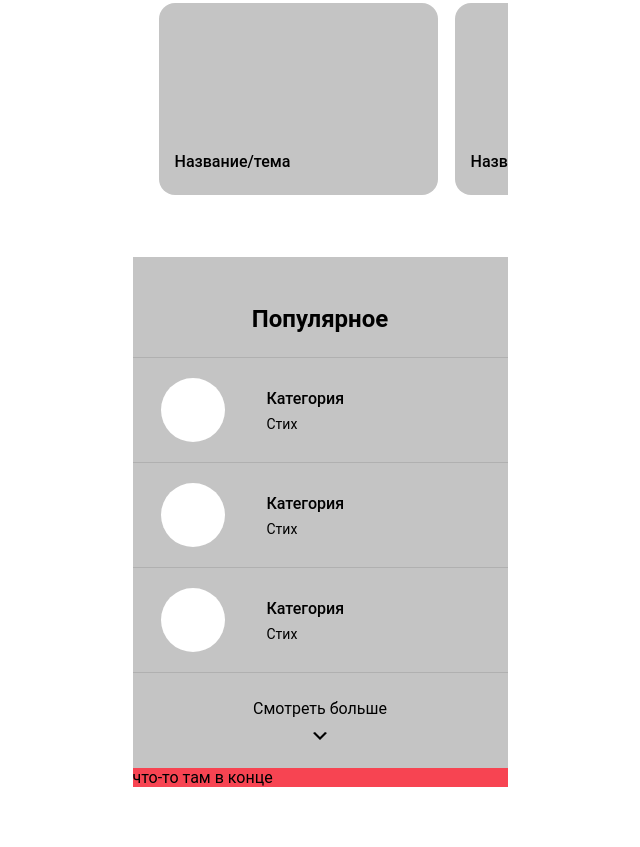
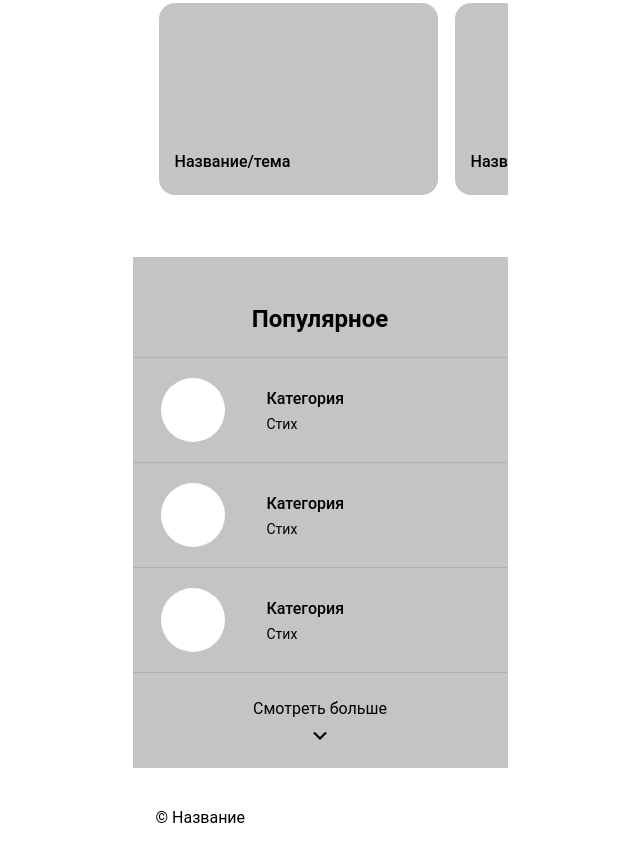
Before and after one commit to lenapronina/civil-poetry, a website built with webpack: page src/index.html in a window 1280 px wide. Shown: the part 1313-2160 px from the top of the page, without its empty margins (320-960 px from the left). Before the commit the page ends 2100 px from the top, so only its background shows below. Built offline with nearby package versions, Linux system fonts and the light colour scheme.

Commit message:
feat: сверстать футер

```diff
--- /dev/null
+++ b/src/blocks/footer/__copyright/footer__copyright.css
@@ -0,0 +1,9 @@
+.footer__copyright {
+  font-style: normal;
+  font-weight: normal;
+  font-size: 16px;
+  line-height: 19px;
+  text-align: left;
+  width: fit-content;
+  margin: 0;
+}
--- /dev/null
+++ b/src/blocks/footer/footer.css
@@ -0,0 +1,4 @@
+.footer {
+  padding: 40px 0 20px 23px;
+  background-color: white;
+}
--- a/src/index.html
+++ b/src/index.html
@@ -105,7 +105,9 @@
       <button class="popular__button"></button>
     </section>
 
-    <footer class="footer">что-то там в конце</footer>
+    <footer class="footer">
+      <p class="footer__copyright">&copy; Название</p>
+    </footer>
   </div>
 </body>
 </html>
--- a/src/styles/index.css
+++ b/src/styles/index.css
@@ -8,6 +8,7 @@
 @import url(../blocks/popular/popular.css);
 @import url(../blocks/claim-list/claim-list.css);
 @import url(../blocks/claim/claim.css);
+@import url(../blocks/footer/footer.css);
 
 /* подключаем элементы */
 @import url(../blocks/problems-list/__heading/problems-list__heading.css);
@@ -22,6 +23,7 @@
 @import url(../blocks/claim/__info/claim__info.css);
 @import url(../blocks/claim/__cathegory/claim__cathegory.css);
 @import url(../blocks/claim/__verse/claim__verse.css);
+@import url(../blocks/footer/__copyright/footer__copyright.css);
 
 
 @import url(../blocks/hello/hello.css);
```
